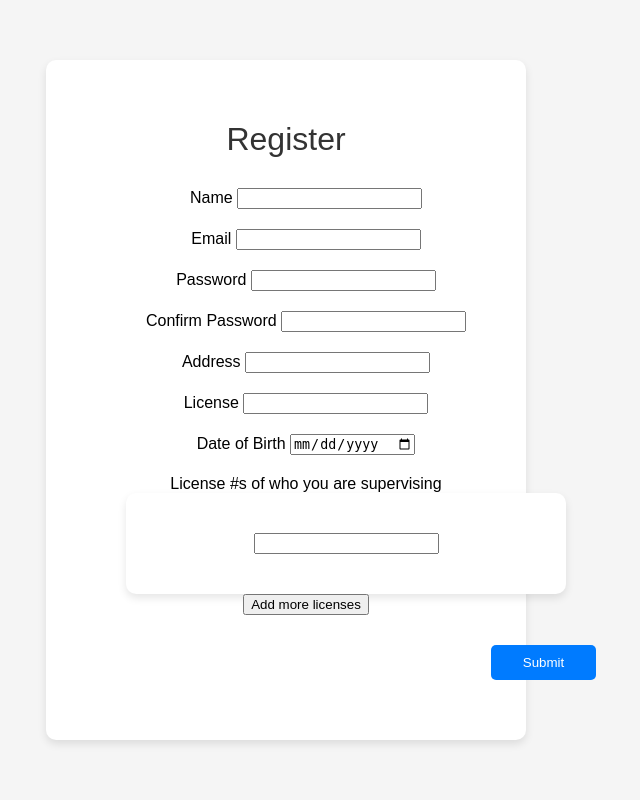
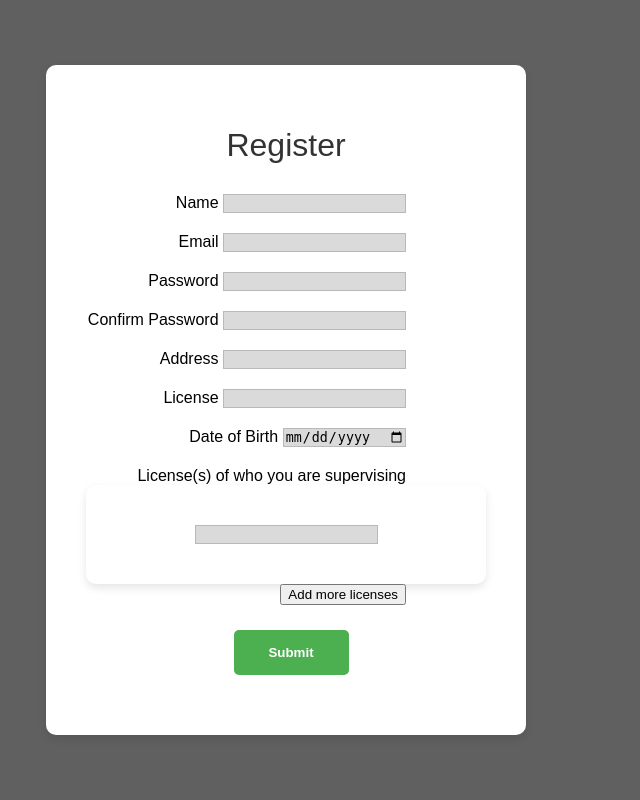
Before and after one commit to TheLastLaugh/TLDR, a PHP site: page /login/qsd-login.php in a window 1280 px wide. Shown: the whole page, without its empty margins (354-994 px from the left). Run offline with PHP 8.4, Linux system fonts and the light colour scheme.

Commit message:
styled most of the sign-up pages, almost done

```diff
--- a/login/instructor-login.php
+++ b/login/instructor-login.php
@@ -17,7 +17,7 @@
         <!-- Directs to the same registration page as all new accounts -->
         <!-- Fields to enter user information -->
         <form action="register.php" method="POST">
-            <ul>
+            <ul id="register-details">
                 <li> <label for="name">Name</label> <input type="text" name="username" required> </li>
                 <li> <label for="email">Email</label> <input type="email" name="email" required> </li>
                 <li> <label for="password">Password</label> <input type="password" name="password" id="password" required> </li>
@@ -29,7 +29,7 @@
                 <li> <label for="company">Company Address</label> <input type="text" name="company_address" required> </li>
                 <li> <label for="company">Company Phone</label> <input type="text" name="company_phone" required> </li>
                 <li> <label for="price">Price</label> <input type="text" name="price" required></li>
-                <li>
+                <li class="centered">
                     <input type="submit" value="Submit" class="submit-button">
                 </li>
 
--- a/login/learner-login.php
+++ b/login/learner-login.php
@@ -46,7 +46,7 @@
                     <label for="dob">Date of Birth</label>
                     <input type="date" name="dob" required>
                 </li>
-                <li>
+                <li class="centered">
                     <input type="submit" value="Submit" class="submit-button">
                 </li>
 
--- a/login/qsd-login.php
+++ b/login/qsd-login.php
@@ -18,7 +18,7 @@
         <!-- Directs to the same registration page as all new accounts -->
         <!-- Fields to enter user information -->
         <form action="register.php" method="POST">
-            <ul>
+            <ul id="register-details">
                 <li>
                     <label for="name">Name</label>
                     <input type="text" name="username" required>
@@ -48,7 +48,7 @@
                     <input type="date" name="dob" required>
                 </li>
                 <li>
-                    <label for="learners">License #s of who you are supervising</label>
+                    <label for="learners">License(s) of who you are supervising</label>
                     <div id="learnerContainer">
                         <input type="text" name="learners[]" required>
                     </div>
@@ -56,7 +56,7 @@
                     <!-- this is hidden by default, it will show when there is more than 1 learner box -->
                     <button type="button" id="removeLearnerButton" style="display:none">Remove learner</button>
                 </li>
-                <li>
+                <li class="centered">
                     <input type="submit" value="Submit" class="submit-button">
                 </li>
 
--- a/profile/profile.php
+++ b/profile/profile.php
@@ -165,7 +165,7 @@ if ($user_type == 'instructor') {
 
         <?php endif; ?>
 
-        <input type="submit" value="Update">
+        <input id = "updateProfile" type="submit" value="Update">
         </form>
         <button id="editButton">Edit Profile</button>
     </div>
--- a/styles/login-styles.css
+++ b/styles/login-styles.css
@@ -1,6 +1,6 @@
 body {
     font-family: 'Arial', sans-serif;
-    background-color: #f5f5f5;
+    background-color: #606060;
     margin: 0;
     padding: 0;
     display: flex;
@@ -17,6 +17,36 @@ div {
     text-align: center;
     max-width: 400px;
     width: 100%;
+}
+ul{
+    padding: 0px;
+    width: 80%;
+    margin: auto;
+    margin-left:0px;
+}
+
+input[type=submit] {
+    background-color: #4CAF50;
+    font-weight: bold;
+    color: white;
+    margin-top: 5px;
+    padding: 15px 20px;
+    width: 50%;
+    border: none;
+    border-radius: 5px;
+    cursor: pointer;
+    text-align: center;
+}
+
+.centered{ /*to allign submit button to centre*/
+    text-align: center;
+    margin-left: 90px;
+}
+
+input{
+    border: solid 1px;
+    border-color: #b9b9b9;
+    background-color: rgb(218, 218, 218);
 }
 
 h1 {
@@ -38,15 +68,17 @@ li {
 .button-link {
     background-color: #4CAF50;
     color: #fff;
-    padding: 12px 25px;
+    padding: 6px 25px;
     border: none;
     border-radius: 25px;
     text-align: center;
     text-decoration: none;
     display: inline-block;
-    font-size: 16px;
+    font-size: 17px;
+    font-weight: bold;
     transition-duration: 0.4s;
     cursor: pointer;
+    width: 50%;
 }
 
 .button-link:hover {
--- a/styles/styles.css
+++ b/styles/styles.css
@@ -195,7 +195,7 @@ p.detail {
   text-align: center;
 }
 
-input[type="submit"]  {
+#updateProfile {
   background-color: #007bff;
   color: white;
   padding: 10px 20px;
@@ -206,7 +206,7 @@ input[type="submit"]  {
   margin-left: 365px;
   margin-top: 10px;
 }
-input[type="submit"]:hover {
+#updateProfile:hover {
   background-color: #0056b3;
 }
 #editButton {
```
